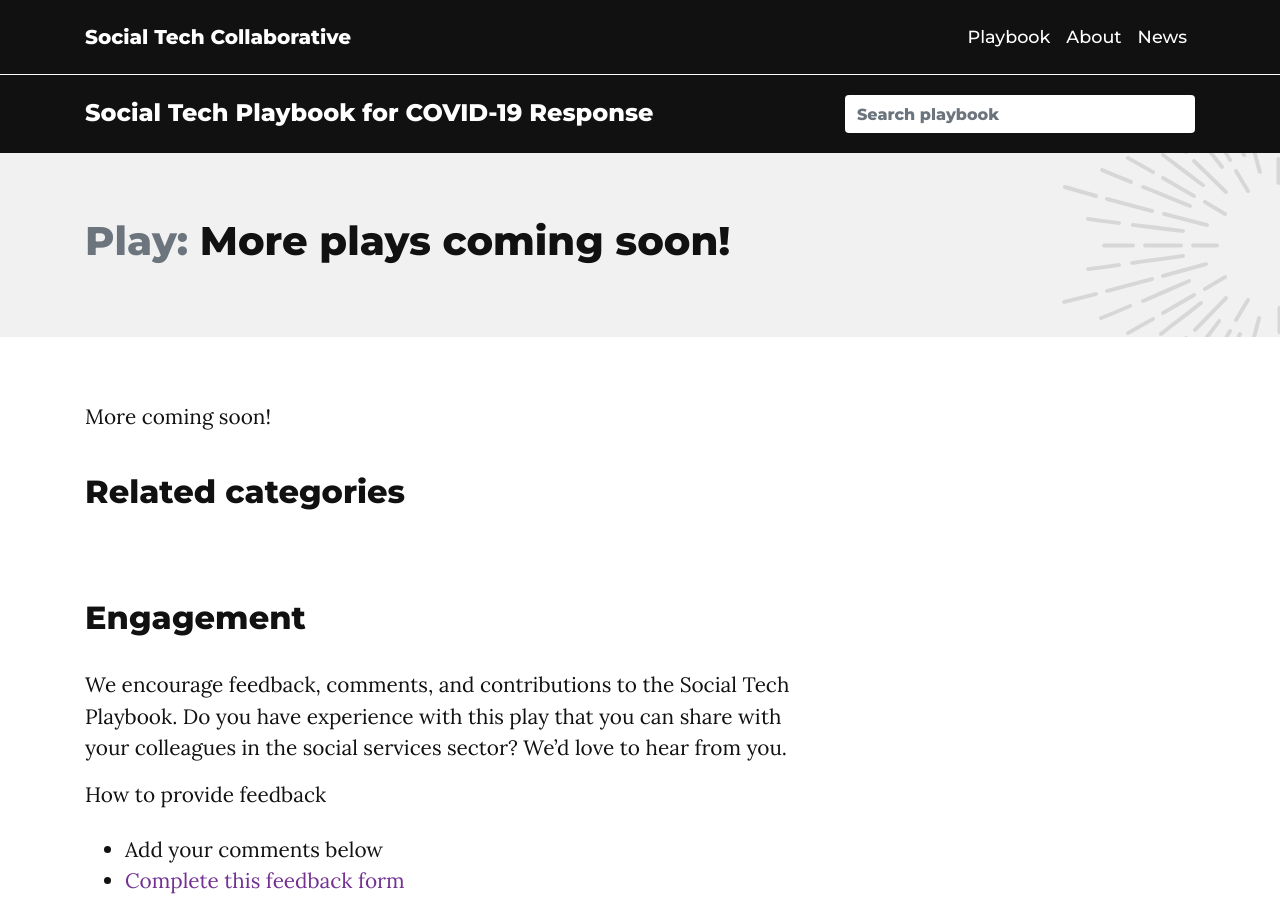
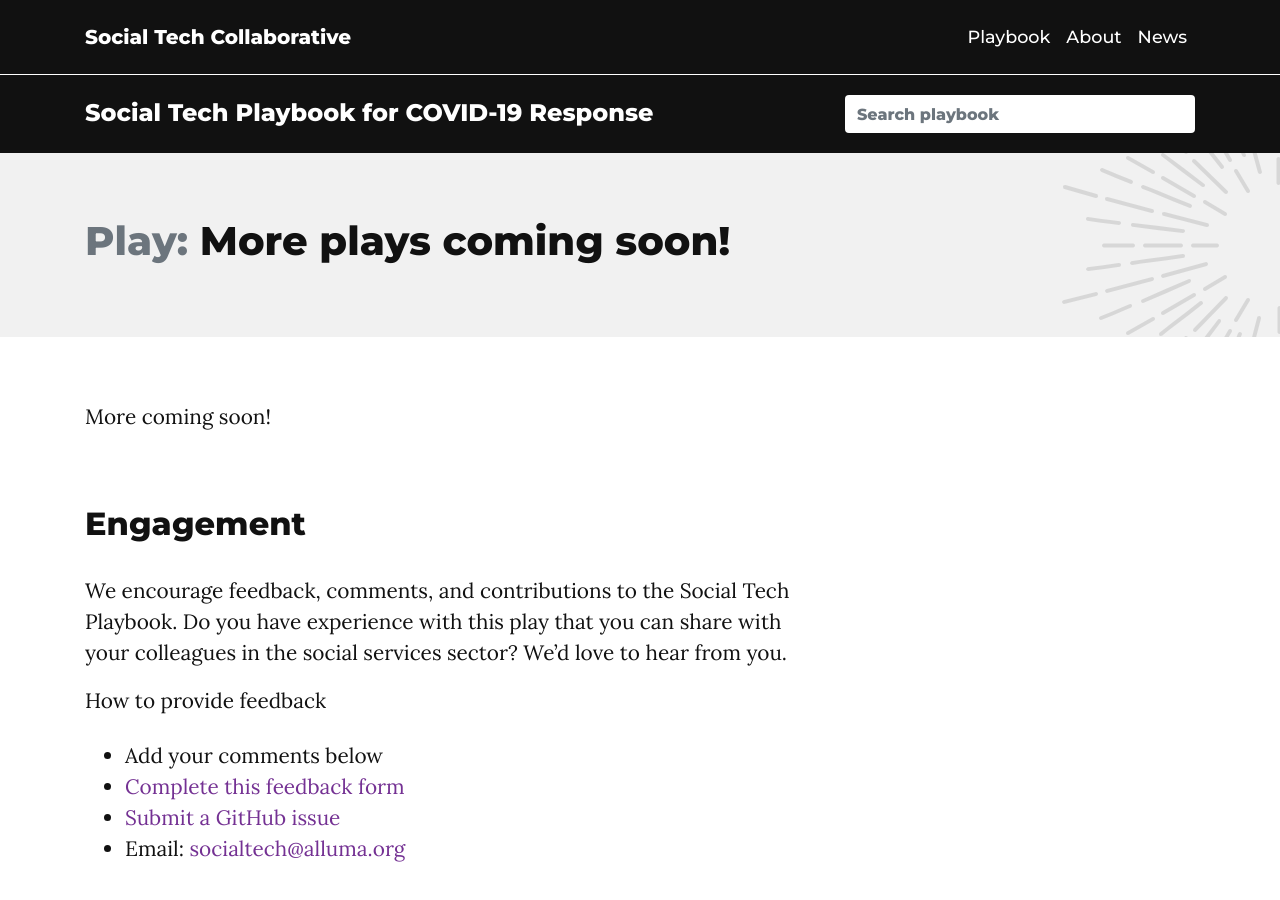
Before and after one commit to Social-Tech-Collab/socialtechcollaborative, a Jekyll site: the page built from _posts/2020-12-31-more-coming-soon.md, in a window 1280 px wide and 900 px high. Built offline with Jekyll 4.4.1, drawn with Linux system fonts in a browser that asks for light colours; nearby versions of some CDN libraries; some web fonts are replaced.

Commit message:
delete related categories if there are no categories

```diff
--- a/_layouts/post.html
+++ b/_layouts/post.html
@@ -23,6 +23,8 @@
           }}"> {% endif %}
           <div class="card-body">
             {{ content }}
+            {% assign n_categories = page.categories | size %}
+            {% if n_categories != 0 %}
             <h2>Related categories</h2>
             {% if page.visit %}
             <p>
@@ -38,6 +40,7 @@
               {{ category | capitalize }}
             </a>
             {% endfor %}
+            {% endif %}
           </div>
           {% include feedback.html %}
 
```
